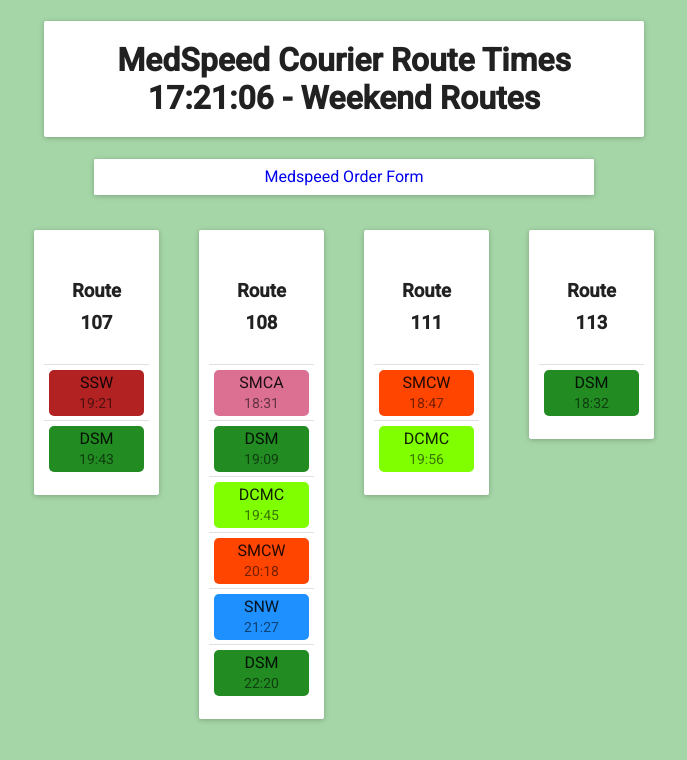
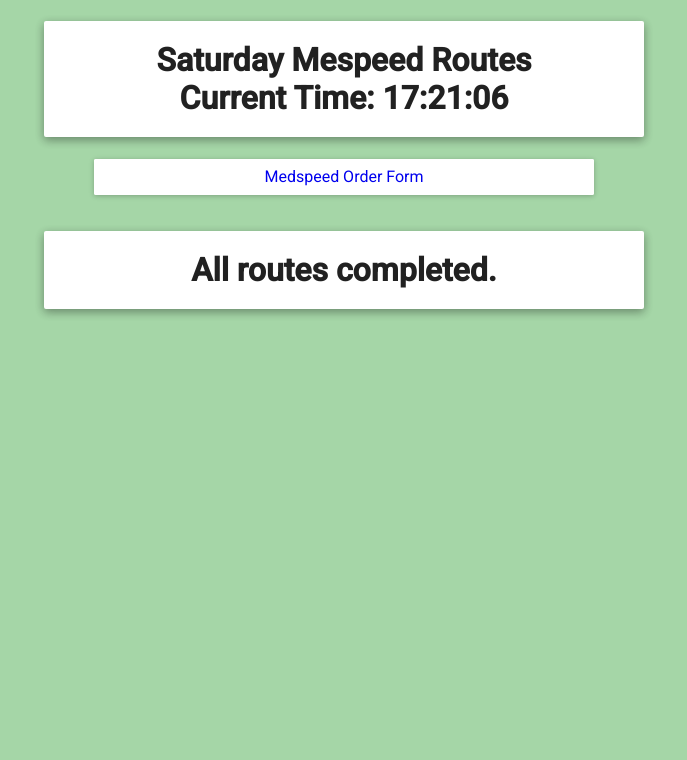
Before and after one commit to vpicone/BloodbankPal, a React (Create React App) app: page / in a window 1280 px wide. Shown: the top 760 px of the page, without its empty margins (296-983 px from the left). Built offline with nearby package versions, Linux system fonts and the light colour scheme; what react-tap-event-plugin would draw is missing.

Commit message:
Switch from route based to hospital based schedules.

```diff
--- a/package.json
+++ b/package.json
@@ -5,9 +5,9 @@
   "homepage": "https://vpicone.github.io/medspeedy",
   "dependencies": {
     "bootstrap": "^3.3.7",
-    "material-ui": "^0.18.3",
-    "react": "^15.6.0",
-    "react-dom": "^15.6.0",
+    "material-ui": "^0.18.4",
+    "react": "^15.6.1",
+    "react-dom": "^15.6.1",
     "react-tap-event-plugin": "^2.0.1"
   },
   "devDependencies": {
--- a/src/App.css
+++ b/src/App.css
@@ -3,24 +3,3 @@
   flex: 1;
   font-family: 'Roboto', sans-serif;
 }
-
-.App-logo {
-  animation: App-logo-spin infinite 20s linear;
-  height: 80px;
-}
-
-.App-header {
-  background-color: #222;
-  height: 150px;
-  padding: 20px;
-  color: white;
-}
-
-.App-intro {
-  font-size: large;
-}
-
-.a:visited {
-  color: black;
-  text-decoration: none;
-}
--- a/src/App.js
+++ b/src/App.js
@@ -36,14 +36,15 @@
 
     const currentTimeString = this.state.currentTime.toLocaleTimeString('en-US', { hour12: false }).replace(/:/g,'');
     const isWeekend = (this.state.currentTime.getDay() === 0 || this.state.currentTime.getDay() === 6);
+    const dayOfWeek = this.state.currentTime.getDay();
 
     return (
       <div className="App">
         <MuiThemeProvider>
           <div>
-            <TitleBar currentTime = {this.state.currentTime} isWeekend = {isWeekend} />
+            <TitleBar currentTime = {this.state.currentTime} isWeekend = {isWeekend} dayOfWeek={dayOfWeek} />
             <OrderButton />
-            <RouteContainer className = 'RouteContainer' currentTimeString={currentTimeString} isWeekend={isWeekend} />
+            <RouteContainer className = 'RouteContainer' currentTimeString={currentTimeString} dayOfWeek = {dayOfWeek} />
           </div>
         </MuiThemeProvider>
       </div>
--- /dev/null
+++ b/src/EndOfRoutes.js
@@ -0,0 +1,28 @@
+import React from 'react';
+import Paper from 'material-ui/Paper'
+
+
+
+const EndofRoutes = (props) => {
+
+    const style = {
+        width: "600px",
+        margin: "auto",
+    }
+
+    const textStyle = {
+        padding: "20px",
+    }
+
+
+    return (
+        <div>
+            <Paper zDepth="2" style={style}>
+                <h1 style={textStyle}>All routes completed.
+                </h1>
+            </Paper>
+        </div>
+    )
+}
+
+export default EndofRoutes;
--- /dev/null
+++ b/src/Hospital.js
@@ -0,0 +1,69 @@
+import React from 'react';
+import './Hospital.css'
+import {List, ListItem} from 'material-ui/List';
+import {Card} from 'material-ui/Card';
+import Divider from 'material-ui/Divider';
+
+const liststyle = {
+    display: "inline-block",
+    float: "none",
+    width: "125px",
+    margin: "20px",
+    padding: '10px',
+    textAlign: 'center'
+}
+
+const listitemstyle = {
+    padding: '5px',
+    margin: '5px',
+    borderRadius: '5px',
+    textAlign:'center'
+}
+
+class Hospital extends React.Component {
+
+    constructor(props)
+    {
+        super(props);
+        this.remainingTimes = this.props.times.filter( time => {
+            return time > this.props.currentTimeString;
+        });
+        this.pickupsPending = this.remainingTimes.length !== 0;
+
+    }
+
+    formatTime(time){
+        return (time.slice(0,2) + ':' + time.slice(2,4));
+    }
+
+    getRemainingTimes() {
+        if (this.remainingTimes.length === 0) {
+            return (<ListItem style={listitemstyle} disabled='true'>All routes completed.</ListItem>)
+        }
+        else{
+            return this.remainingTimes.map( time => {
+                return ( <div>
+                            <ListItem style={listitemstyle} disabled='true'>{this.formatTime(time)}</ListItem>
+                            <Divider />
+                         </div>)
+                })
+        }
+    }
+
+    render() {
+
+        return (
+            <div className='Hospital'>
+                <Card style = {liststyle}>
+                    <List>
+                        <ListItem style={listitemstyle} disabled='true'><h3>{this.props.name}</h3></ListItem>
+                        <Divider />
+                        {this.getRemainingTimes()}
+                    </List>
+                </Card>
+            </div>
+        );
+    }
+}
+
+export default Hospital;
--- a/src/OrderButton.js
+++ b/src/OrderButton.js
@@ -9,7 +9,7 @@
 
 const OrderButton = () => {
     return (
-        <RaisedButton buttonStyle={style} style={style} href='https://seton.medspeed.com/order/start'>Medspeed Order Form</RaisedButton>
+        <RaisedButton  buttonStyle={style} style={style} href='https://seton.medspeed.com/order/start'>Medspeed Order Form</RaisedButton>
     )
 }
 
--- a/src/Route.js
+++ b/src/Route.js
@@ -43,15 +43,6 @@
         }
     }
 
-    componentDidMount() {
-        Array.from(document.getElementsByClassName('SMCA')).forEach( element => {element.style.backgroundColor = 'PaleVioletRed';});
-        Array.from(document.getElementsByClassName('DSM')).forEach( element => {element.style.backgroundColor = 'ForestGreen';});
-        Array.from(document.getElementsByClassName('DCMC')).forEach( element => {element.style.backgroundColor = 'Chartreuse';});
-        Array.from(document.getElementsByClassName('SMCH')).forEach( element => {element.style.backgroundColor = 'Gold';});
-        Array.from(document.getElementsByClassName('SSW')).forEach( element => {element.style.backgroundColor = 'FireBrick';});
-        Array.from(document.getElementsByClassName('SNW')).forEach( element => {element.style.backgroundColor = 'DodgerBlue';});
-        Array.from(document.getElementsByClassName('SMCW')).forEach( element => {element.style.backgroundColor = 'OrangeRed';});
-    }
 
 
     render() {
--- a/src/RouteContainer.js
+++ b/src/RouteContainer.js
@@ -1,22 +1,67 @@
 import React from 'react';
 import './RouteContainer.css'
-import Route from './Route';
-import routeData from './routeData';
+import Hospital from './Hospital'
+import hospitalpickups from './hospitalpickups';
+import EndOfRoutes from './EndOfRoutes'
 
 
 
-const RouteContainer = (props) => {
-    return (
-        <div className="RouteContainer">
-            {routeData.map( (route, index) => (
-              <Route currentTimeString={props.currentTimeString}
-                isWeekend={props.isWeekend}
-                route={route}
-                key={index}
-              />
-            ))}
-        </div>
-    );
+class RouteContainer extends React.Component {
+
+    constructor(props) {
+        super(props);
+
+        this.state = {
+            zig: 'sag',
+        }
+    }
+
+    getRemaingTimes(times) {
+        return times.filter(time => {
+            return time > this.props.currentTimeString;
+        });
+    }
+
+    allRoutesDone() {
+        let times = [];
+
+        //push all pickup times to a single array
+        hospitalpickups.forEach( hospital => {
+            times.push(hospital.times[this.props.dayOfWeek])
+        })
+
+
+        const flattenedTimes = times.reduce( (a, b) => {
+            return a.concat(b);
+        });
+
+        //find any times that have yet to be met
+        const allRemainingTimes = flattenedTimes.filter(time => {
+            return time > this.props.currentTimeString;
+        })
+
+        //return true if no more times remaining
+        return(allRemainingTimes.length === 0);
+    }
+
+    displayHospitals() {
+        return hospitalpickups.map( (hospital, index) => (
+          <Hospital currentTimeString={this.props.currentTimeString}
+            dayOfWeek={this.props.dayOfWeek}
+            name={hospital.name}
+            times={hospital.times[this.props.dayOfWeek]}
+            key={index}
+          />
+        ))
+    }
+
+    render () {
+        return (
+            <div className="RouteContainer">
+                {this.allRoutesDone() ? <EndOfRoutes /> : this.displayHospitals() }
+            </div>
+        );
+    }
 }
 
 export default RouteContainer;
--- a/src/TitleBar.js
+++ b/src/TitleBar.js
@@ -1,27 +1,59 @@
 import React from 'react';
-import Paper from 'material-ui/Paper'
+import Paper from 'material-ui/Paper';
+
+
 
 
 
 const TitleBar = (props) => {
 
+    function dayString(day) {
+        let str;
+        switch(day) {
+            case 0:
+                str = 'Sunday';
+                break;
+            case 1:
+                str = 'Moday';
+                break;
+            case 2:
+                str = 'Tuesday';
+                break;
+            case 3:
+                str = 'Wednesday';
+                break;
+            case 4:
+                str = 'Thursday';
+                break;
+            case 5:
+                str = 'Friday';
+                break;
+            case 6:
+                str = 'Saturday';
+                break;
+            default:
+                str = 'No date'
+                break;
+        }
+
+        return str;
+    }
+
     const style = {
         width: "600px",
         margin: "auto",
-    }
+    };
 
     const textStyle = {
         padding: "20px",
-    }
-
+    };
 
     return (
         <div>
-            <Paper style={style}>
-                <h1 style={textStyle}>MedSpeed Courier Route Times
+            <Paper zDepth="2" style={style}>
+                <h1 style={textStyle}> {dayString(props.dayOfWeek)} Mespeed Routes
                     <br />
-                    {props.currentTime.toLocaleTimeString('en-US', { hour12: false })}
-                    {props.isWeekend ? ' - Weekend Routes' : ' - Weekday Routes'}
+                    Current Time: {props.currentTime.toLocaleTimeString('en-US', { hour12: false })}
                 </h1>
             </Paper>
         </div>
--- /dev/null
+++ b/src/hospitalpickups.js
@@ -0,0 +1,65 @@
+const hospitalpickups = [
+    {
+        name: 'SMCA',
+        times: [
+            ['1215','1345','1415','1715'], //0 - Sunday
+            ['0745','0900','0945','1000','1230','1915'], //1 - Monday
+            ['0745','0845','0930','1000','1315','1900'], //2 - Tuesday
+            ['0745','0900','0945','1000','1300','1915'], //3 - Wednesday
+            ['0745','0900','0945','1000','1230','1900'], //4 - Thursday
+            ['0745','0845','0945','1000','1245','1900'], //5 - Friday
+            ['1000','1400','1415','1715'], //6 - Saturday
+        ],
+    },
+    {
+        name: 'DCMC',
+        times: [
+            ['1415','1715'], //0 - Sunday
+            ['0745','1415','1915'], //1 - Monday
+            ['0745','1415','1900'], //2 - Tuesday
+            ['0745','1445','1915'], //3 - Wednesday
+            ['0745','1415','1900'], //4 - Thursday
+            ['0745','1445','1900'], //5 - Friday
+            ['1415','1715'], //6 - Saturday
+        ],
+    },
+    {
+        name: 'SMCW',
+        times: [
+            ['1345'], //0 - Sunday
+            ['0745','1430','1915'], //1 - Monday
+            ['0745','1430','1900'], //2 - Tuesday
+            ['0745','1530','1915'], //3 - Wednesday
+            ['0745','1430','1900'], //4 - Thursday
+            ['0745','1430','1900'], //5 - Friday
+            ['1400'], //6 - Saturday
+        ],
+    },
+    {
+        name: 'SNW',
+        times: [
+            ['0000'], //0 - Sunday
+            ['1915'], //1 - Monday
+            ['1900'], //2 - Tuesday
+            ['1915'], //3 - Wednesday
+            ['1900'], //4 - Thursday
+            ['1900'], //5 - Friday
+            ['0000'], //6 - Saturday
+        ],
+    },
+    {
+        name: 'SMCH',
+        times: [
+            ['0900'], //0 - Sunday
+            ['0900','1000','1430','1715'], //1 - Monday
+            ['0900','1000','1430','1715'], //2 - Tuesday
+            ['0900','1000','1530','1815'], //3 - Wednesday
+            ['0900','1000','1430','1715'], //4 - Thursday
+            ['0845','1000','1430','1715'], //5 - Friday
+            ['0900'], //6 - Saturday
+        ],
+    },
+
+]
+
+export default hospitalpickups;
```
Also changed, not shown: src/Hospital.css (added), 1 other file (tests, documents, lock files or other folders).
